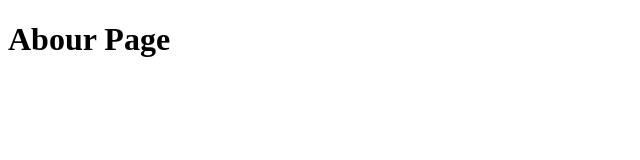
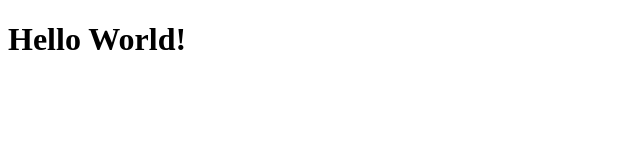
Before and after one commit to DeluxWebSite/github_actions, a plain HTML site: page index.html in a window 1280 px wide. Shown: the whole page, without its empty margins (0-640 px from the left). Drawn offline with Linux system fonts and the light colour scheme.

Commit message:
new test 6

```diff
--- a/index.html
+++ b/index.html
@@ -8,7 +8,7 @@
 </head>
 
 <body>
-  <h1>Abour Page</h1>
+  <h1>Hello World!</h1>
 </body>
 
 </html>
```
